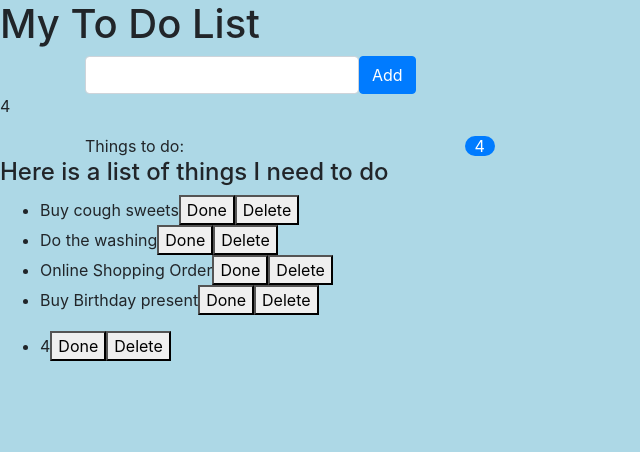
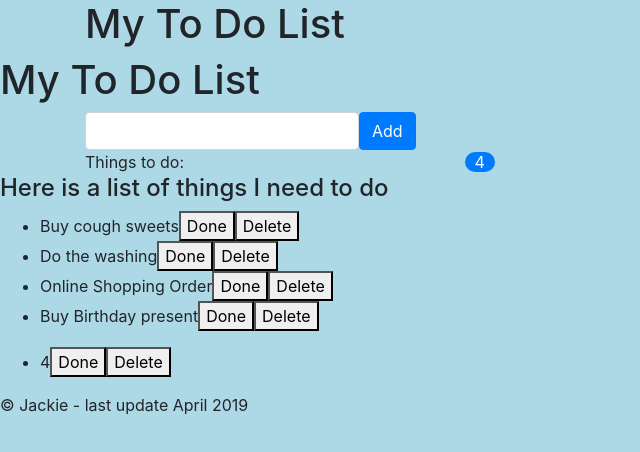
Before and after one commit to JCarter111/my-todo-app-frontend, a React app: page / in a window 1280 px wide. Shown: the top 452 px of the page, without its empty margins (0-640 px from the left). Built offline with nearby package versions, Linux system fonts and the light colour scheme.

Commit message:
added Header and Footer

```diff
--- a/src/App.js
+++ b/src/App.js
@@ -1,9 +1,12 @@
 import React, { Component } from 'react';
 import './App.css';
 import Nav from './components/Nav';
+import ToDoListHeader from './components/ToDoListHeader';
 import AddItem from './components/AddItem';
 import ListItem from './components/ListItems';
 import NumberTasks from './components/NumberTasks';
+import Footer from './components/Footer'
+
 
 // mimic database list
 const todoListItems = [
@@ -17,9 +20,9 @@ class App extends Component {
   render() {
     return (
       <div className="App">
+      <ToDoListHeader />
        <Nav text="My To Do List" />
        <AddItem />
-       <p>{todoListItems.length}</p>
        <NumberTasks text = {todoListItems.length}/>
        <h4>Here is a list of things I need to do</h4>
        <ul>
@@ -31,7 +34,9 @@ class App extends Component {
          {<ListItem text= {todoListItems.length}/>
         }
        </ul>
+       <Footer />
       </div>
+
     );
   }
 }
--- /dev/null
+++ b/src/components/Footer.js
@@ -0,0 +1,14 @@
+import React, {Component} from 'react';
+// bringing in React Component
+// footer section
+class Footer extends Component {
+    render() {
+        return (
+            <footer id = "toDoListFooter">
+                &copy; Jackie - last update April 2019
+            </footer>
+        );
+    }
+}
+// ES6 feature
+export default Footer;
--- a/src/components/NumberTasks.js
+++ b/src/components/NumberTasks.js
@@ -1,5 +1,6 @@
 import React, {Component} from 'react';
 // bringing in React Component
+// section to show number of outstanding tasks
 class NumberTasks extends Component {
     render() {
         return (
@@ -9,14 +10,14 @@ class NumberTasks extends Component {
                         <div id="tasksText" class = "col-4">
                             Things to do:
                         </div>
-                    <div id = "noOfTasks" class = "col-8">
-                        <span class = "badge-pill badge-primary">{this.props.text}
-                        </span>
-                        <span class="sr-only">Tasks outstanding</span>
+                        <div id = "noOfTasks" class = "col-8">
+                            <span class = "badge-pill badge-primary">{this.props.text}
+                            </span>
+                            <span class="sr-only">Tasks outstanding</span>
+                        </div>
                     </div>
                 </div>
             </div>
-        </div>
         );
     }
 }
--- /dev/null
+++ b/src/components/ToDoListHeader.js
@@ -0,0 +1,22 @@
+import React, {Component} from 'react';
+// bringing in React Component
+// header section
+// needs image to be added
+class ToDoListHeader extends Component {
+    render() {
+        return (
+            <div id="toDoListHeading" class = "container">
+                <div id="toDoListRow" class = "row">
+                    <div class="col-8 column1">
+                        <h1>My To Do List</h1>
+                    </div>
+                    <div class="col-4 column2">
+
+                    </div>
+                </div>
+            </div>
+        );
+    }
+}
+// ES6 feature
+export default ToDoListHeader;
```
Also changed, not shown: src/components/TaskList.js (added), src/components/images/Shopping_List.jpg (renamed from src/images/Shopping_List.jpg).
